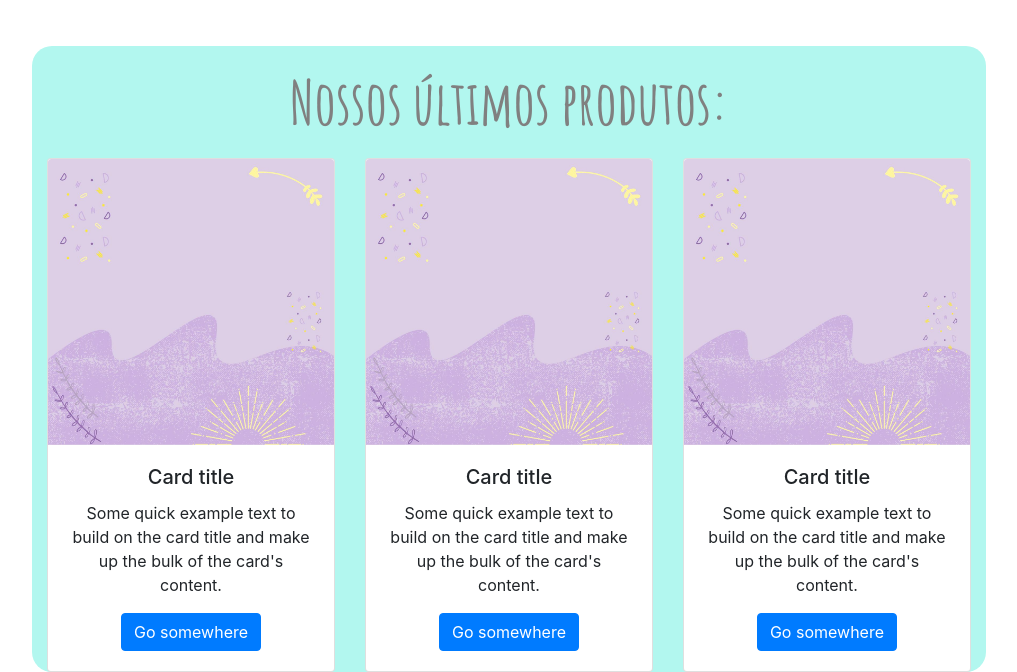
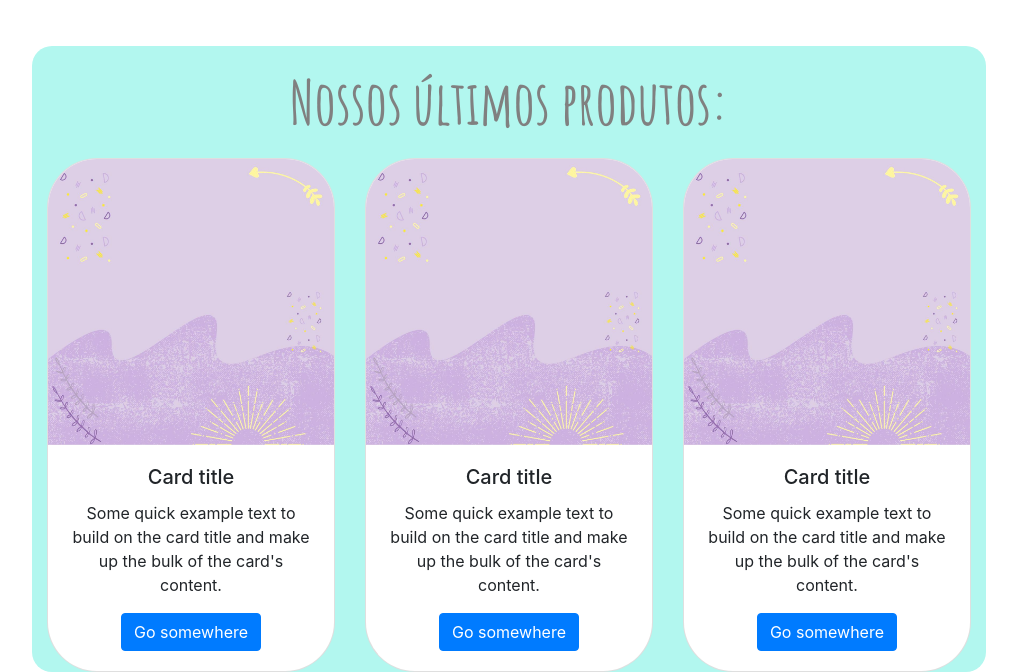
Before and after one commit to DarlanHenrique/-Equipe-2-Trainee-2020.1, a PHP site: page / in a window 1280 px wide. Shown: the part 474-1146 px from the top of the page, without its empty margins (131-1148 px from the left). Run offline with PHP 8.4, Linux system fonts and the light colour scheme.

Commit message:
Arrumei o border radius dos cards

```diff
--- a/css/styles.css
+++ b/css/styles.css
@@ -21,7 +21,7 @@ body{
 
 .produto{
 	overflow: hidden;
-	border-radius: 50px;
+	border-radius: 50px !important;
 }
 
 .titulo{
```
